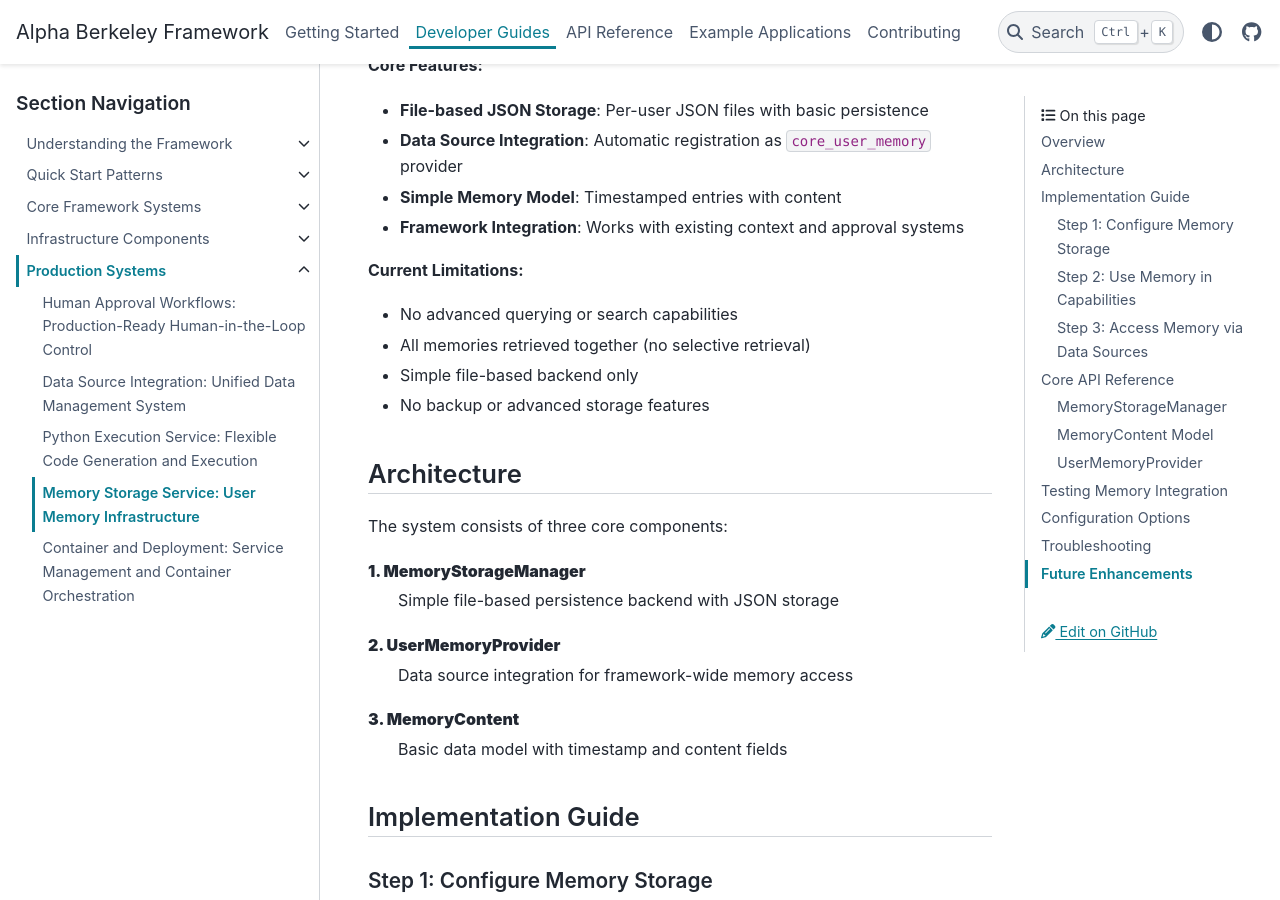
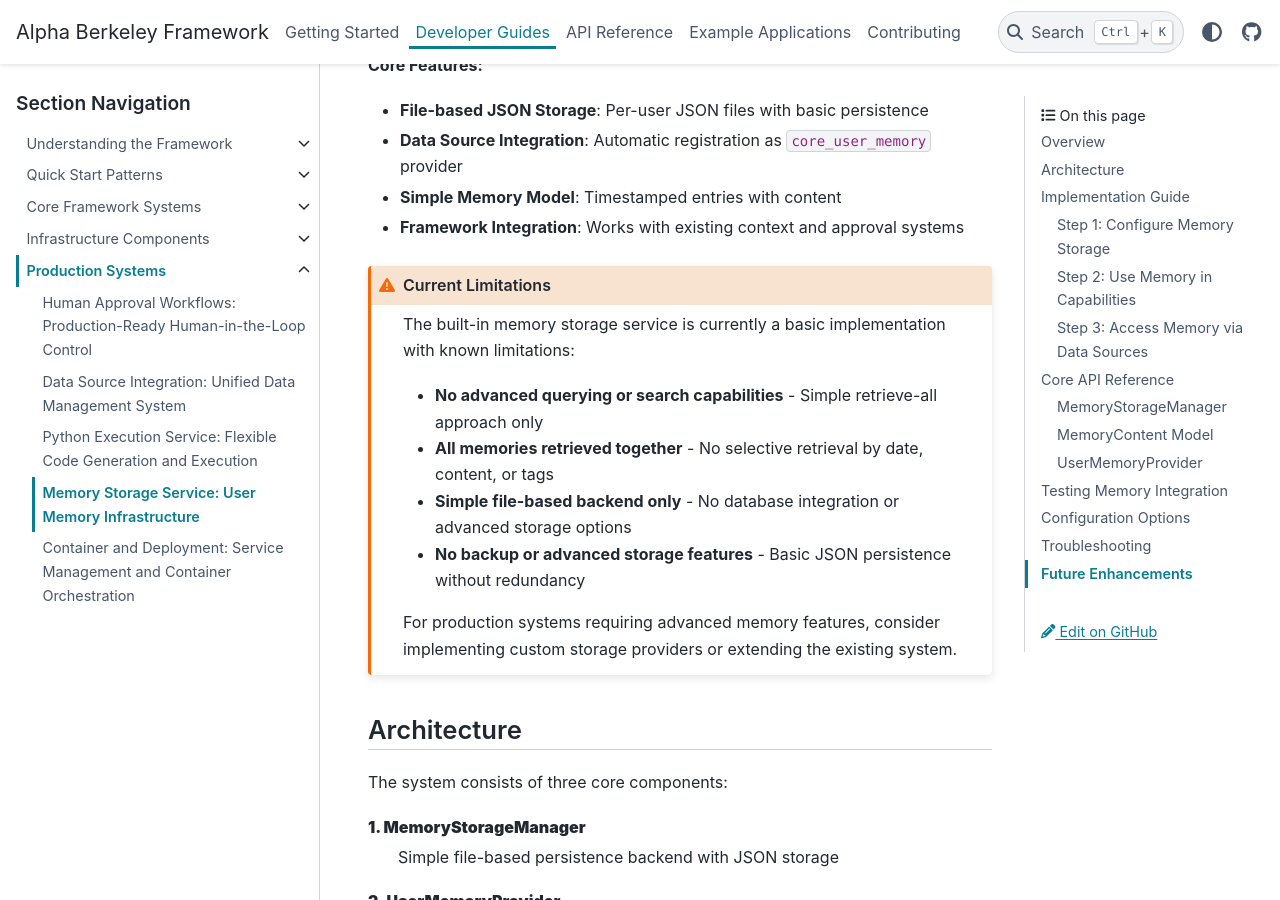
Before and after one commit to thellert/alpha_berkeley, a Sphinx documentation site: the page built from docs/source/developer-guides/05_production-systems/04_memory-storage-service.rst, in a window 1280 px wide and 900 px high, scrolled down 522 px. Built offline with Sphinx 7.4.7 and the PyData theme 0.15.4, drawn with Linux system fonts in a browser that asks for light colours.

Commit message:
docs: enhance data management documentation
- Add data management bullet point to front page feature list
- Document task extraction and capability execution integration phases
- Add configurable provider response control documentation
- Restructure integration points as tabbed dropdown for better UX
- Clarify two-phase data source access patterns

```diff
--- a/docs/source/developer-guides/05_production-systems/04_memory-storage-service.rst
+++ b/docs/source/developer-guides/05_production-systems/04_memory-storage-service.rst
@@ -32,12 +32,17 @@ The Memory Storage Service provides basic user memory infrastructure for persist
 - **Simple Memory Model**: Timestamped entries with content
 - **Framework Integration**: Works with existing context and approval systems
 
-**Current Limitations:**
+.. admonition:: Current Limitations
+   :class: warning
 
-- No advanced querying or search capabilities
-- All memories retrieved together (no selective retrieval)
-- Simple file-based backend only
-- No backup or advanced storage features
+   The built-in memory storage service is currently a basic implementation with known limitations:
+
+   - **No advanced querying or search capabilities** - Simple retrieve-all approach only
+   - **All memories retrieved together** - No selective retrieval by date, content, or tags
+   - **Simple file-based backend only** - No database integration or advanced storage options
+   - **No backup or advanced storage features** - Basic JSON persistence without redundancy
+
+   For production systems requiring advanced memory features, consider implementing custom storage providers or extending the existing system.
 
 Architecture
 ============
--- a/docs/source/index.rst
+++ b/docs/source/index.rst
@@ -18,7 +18,7 @@ What is Alpha Berkeley Framework?
 
 The **Alpha Berkeley Framework** provides a production-ready architecture for building domain-specific agentic systems. Built on :doc:`LangGraph's StateGraph foundation <developer-guides/01_understanding-the-framework/03_langgraph-integration>`, it implements a structured pipeline that transforms natural language inputs into reliable, orchestrated execution plans.
 
-The framework addresses common challenges in agentic system development: :doc:`tool management at scale <developer-guides/03_core-framework-systems/03_registry-and-discovery>`, :doc:`structured orchestration without hallucination <developer-guides/01_understanding-the-framework/04_orchestrator-first-philosophy>`, and seamless integration of :doc:`human oversight workflows <api_reference/03_production_systems/01_human-approval>`.
+The framework addresses common challenges in agentic system development: :doc:`tool management at scale <developer-guides/04_infrastructure-components/03_classification-and-routing>`, :doc:`structured orchestration without hallucination <developer-guides/01_understanding-the-framework/04_orchestrator-first-philosophy>`, and seamless integration of :doc:`human oversight workflows <api_reference/03_production_systems/01_human-approval>`.
 
 Core Architecture
 ------------------
@@ -36,6 +36,7 @@ The framework provides:
 * **Orchestrator-First Design**: :doc:`Complete execution planning <developer-guides/04_infrastructure-components/04_orchestrator-planning>` prior to capability invocation, eliminating iterative tool-calling patterns
 * **Secure Python Execution**: :doc:`Containerized code generation and execution <developer-guides/05_production-systems/03_python-execution-service>` with static analysis, human approval, and flexible deployment environments
 * **Registry-Based Discovery**: :doc:`Convention-driven component loading <developer-guides/01_understanding-the-framework/02_convention-over-configuration>` enables seamless integration of capabilities, data sources, and services across applications
+* **External Data Integration**: :doc:`Automatic retrieval from databases and knowledge bases <developer-guides/05_production-systems/02_data-source-integration>` during task understanding and capability execution for data-driven responses
 * **LangGraph Integration**: Native StateGraph workflows with :doc:`checkpoints, interrupts <developer-guides/01_understanding-the-framework/03_langgraph-integration>`, and :doc:`persistent state management <developer-guides/03_core-framework-systems/01_state-management-architecture>`
 * **Human-in-the-Loop Integration**: :ref:`Transparent execution plans <planning-mode-example>` with :doc:`approval workflows <developer-guides/05_production-systems/01_human-approval-workflows>` for high-stakes operational environments
 * **Domain Abstraction**: Framework patterns applicable across diverse infrastructure, from :doc:`simple agents <getting-started/hello-world-tutorial>` to complex :doc:`multi-capability systems <getting-started/build-your-first-agent>`
```
Also changed, not shown: docs/source/developer-guides/05_production-systems/02_data-source-integration.rst (+57 -44 lines).
